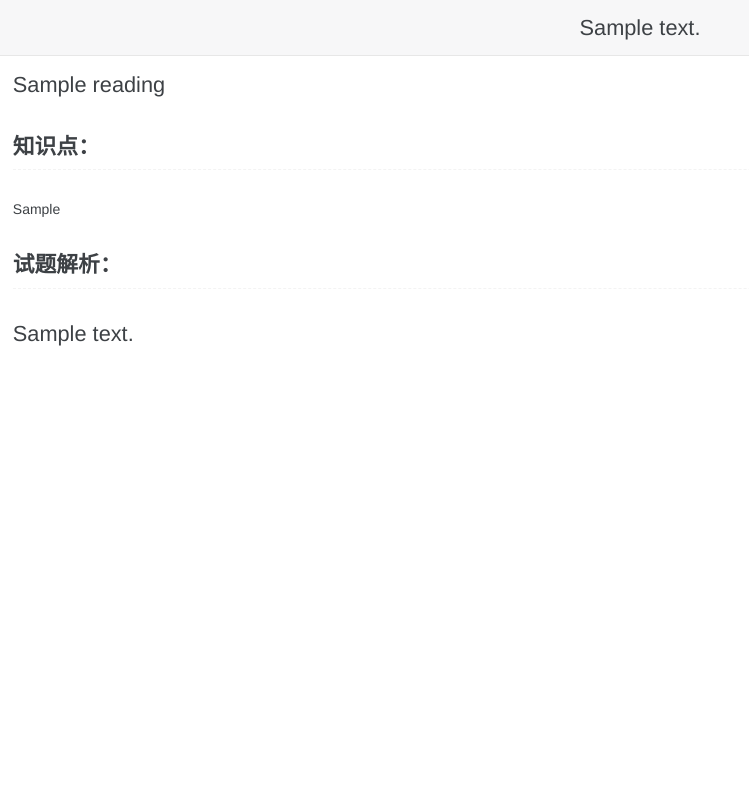
After one commit to jiangtf/elearning, a Django app: page /course/kewaiyuedu/ in a window 1280 px wide. The commit adds this page. Shown: the whole page, without its empty margins (0-749 px from the left). Run offline with Django 4.2, Linux system fonts and the light colour scheme; tables that the repository leaves empty hold one stand-in row (values such as "Sample post"); some web fonts are replaced.

Commit message:
课外阅读完成

```diff
--- a/courses/models.py
+++ b/courses/models.py
@@ -89,43 +89,6 @@ class choice_question(models.Model):
         return self.questions_org.__str__() + '(' + self.desc + ')'
 
 
-class reading_comprehension(models.Model):
-    '阅读理解题库'
-    questions_org = models.ForeignKey(grade_course, verbose_name=u"题目分类", on_delete=models.CASCADE)
-    desc = models.CharField(verbose_name=u"题目描述", max_length=50, )
-    name = UEditorField('题目', height=300, width=1000,
-                        default=u'', blank=True, imagePath="uploads/images/",
-                        toolbars='besttome', filePath='uploads/files/')
-    question_1 = models.CharField(max_length=300, verbose_name=u"问题1")
-    answer_1 = models.CharField(max_length=300, verbose_name=u"答案1")
-    question_2 = models.CharField(max_length=300, verbose_name=u"问题2", null=True, blank=True)
-    answer_2 = models.CharField(max_length=300, verbose_name=u"答案2", null=True, blank=True)
-    question_3 = models.CharField(max_length=300, verbose_name=u"问题3", null=True, blank=True)
-    answer_3 = models.CharField(max_length=300, verbose_name=u"答案3", null=True, blank=True)
-    question_4 = models.CharField(max_length=300, verbose_name=u"问题4", null=True, blank=True)
-    answer_4 = models.CharField(max_length=300, verbose_name=u"答案4", null=True, blank=True)
-    question_5 = models.CharField(max_length=300, verbose_name=u"问题5", null=True, blank=True)
-    answer_5 = models.CharField(max_length=300, verbose_name=u"答案5", null=True, blank=True)
-    keypoint = models.CharField(max_length=300, verbose_name=u"知识点", null=True, blank=True)
-    point = models.IntegerField(default=0, verbose_name=u'题目分值', null=True, blank=True)
-    complexity = models.CharField(max_length=300, verbose_name=u"难度", null=True, blank=True)
-    show_time = models.CharField(verbose_name=u"题目出现时间填写(月-日的形式：如12-18)", max_length=10, )
-    add_time = models.DateTimeField(null=True, blank=True, verbose_name=u"添加时间", auto_now_add=True)
-    # detail = models.CharField(verbose_name=u"试题解析", max_length=50)
-    detail = UEditorField('试题解析', height=100, width=1000,
-                          default=u'', blank=True, imagePath="uploads/images/",
-                          toolbars='besttome', filePath='uploads/files/')
-    order = models.IntegerField('排序号', default=0)
-
-    class Meta:
-        verbose_name = u"阅读理解题库"
-        verbose_name_plural = verbose_name
-        ordering = ['order']
-
-    def __str__(self):
-        return self.questions_org.__str__() + '(' + self.desc + ')'
-
-
 class completion_question(models.Model):
     '填空题库'
     questions_org = models.ForeignKey(grade_course, verbose_name=u"题目分类", on_delete=models.CASCADE)
@@ -170,7 +133,7 @@ class outside_reading(models.Model):
     keypoint = models.CharField(max_length=300, verbose_name=u"知识点", null=True, blank=True)
     point = models.IntegerField(default=0, verbose_name=u'题目分值', blank=True)
     complexity = models.CharField(max_length=300, verbose_name=u"难度", null=True, blank=True)
-    show_time = models.CharField(verbose_name=u"题目出现时间填写(12-18)", max_length=10, )
+    show_time = models.DateField(verbose_name=u"题目出现时间(12-18)")
     add_time = models.DateTimeField(null=True, blank=True, verbose_name=u"添加时间", auto_now_add=True)
     # detail = models.CharField(verbose_name=u"试题解析", max_length=500)
     detail = UEditorField('试题解析', height=100, width=1000,
@@ -185,3 +148,40 @@ class outside_reading(models.Model):
 
     def __str__(self):
         return self.questions_org.__str__() + '(' + self.desc + ')'
+
+
+class reading_comprehension(models.Model):
+    '阅读理解题库'
+    questions_org = models.ForeignKey(grade_course, verbose_name=u"题目分类", on_delete=models.CASCADE)
+    desc = models.CharField(verbose_name=u"题目描述", max_length=50, )
+    name = UEditorField('题目', height=300, width=1000,
+                        default=u'', blank=True, imagePath="uploads/images/",
+                        toolbars='besttome', filePath='uploads/files/')
+    question_1 = models.CharField(max_length=300, verbose_name=u"问题1")
+    answer_1 = models.CharField(max_length=300, verbose_name=u"答案1")
+    question_2 = models.CharField(max_length=300, verbose_name=u"问题2", null=True, blank=True)
+    answer_2 = models.CharField(max_length=300, verbose_name=u"答案2", null=True, blank=True)
+    question_3 = models.CharField(max_length=300, verbose_name=u"问题3", null=True, blank=True)
+    answer_3 = models.CharField(max_length=300, verbose_name=u"答案3", null=True, blank=True)
+    question_4 = models.CharField(max_length=300, verbose_name=u"问题4", null=True, blank=True)
+    answer_4 = models.CharField(max_length=300, verbose_name=u"答案4", null=True, blank=True)
+    question_5 = models.CharField(max_length=300, verbose_name=u"问题5", null=True, blank=True)
+    answer_5 = models.CharField(max_length=300, verbose_name=u"答案5", null=True, blank=True)
+    keypoint = models.CharField(max_length=300, verbose_name=u"知识点", null=True, blank=True)
+    point = models.IntegerField(default=0, verbose_name=u'题目分值', null=True, blank=True)
+    complexity = models.CharField(max_length=300, verbose_name=u"难度", null=True, blank=True)
+    show_time = models.CharField(verbose_name=u"题目出现时间填写(月-日的形式：如12-18)", max_length=10, )
+    add_time = models.DateTimeField(null=True, blank=True, verbose_name=u"添加时间", auto_now_add=True)
+    # detail = models.CharField(verbose_name=u"试题解析", max_length=50)
+    detail = UEditorField('试题解析', height=100, width=1000,
+                          default=u'', blank=True, imagePath="uploads/images/",
+                          toolbars='besttome', filePath='uploads/files/')
+    order = models.IntegerField('排序号', default=0)
+
+    class Meta:
+        verbose_name = u"阅读理解题库"
+        verbose_name_plural = verbose_name
+        ordering = ['order']
+
+    def __str__(self):
+        return self.questions_org.__str__() + '(' + self.desc + ')'
--- /dev/null
+++ b/courses/urls.py
@@ -0,0 +1,12 @@
+# -*- coding:utf-8 -*-
+# !/usr/bin/env python3
+'''课程表路由'''
+__author__ = 'zween'
+__mtime__ = '2019-01-16'
+from django.urls import path
+from .views import index, kewaiyuedu
+
+urlpatterns = [
+    path('', index),
+    path('kewaiyuedu/', kewaiyuedu, name='kewaiyuedu')
+]
--- a/courses/views.py
+++ b/courses/views.py
@@ -1,3 +1,14 @@
 from django.shortcuts import render
+from django.http import HttpResponse
+from .models import outside_reading
 
-# Create your views here.
+
+def index(request):
+    return HttpResponse('hello')
+
+
+def kewaiyuedu(request):
+    '课外阅读'
+    title = '课外阅读'
+    info = outside_reading.objects.last()
+    return render(request, 'courses/kewaiyuedu.html', locals())
--- a/elearning/urls.py
+++ b/elearning/urls.py
@@ -21,4 +21,5 @@ urlpatterns = [
     path('admin/', admin.site.urls),
     re_path(r'^ueditor/', include('DjangoUeditor.urls')),
     path('', index),
+    path('course/', include('courses.urls')),
 ]
--- a/home/views.py
+++ b/home/views.py
@@ -1,7 +1,12 @@
 from django.shortcuts import render
+from courses.models import choice_question, completion_question, outside_reading, reading_comprehension
 
 
 def index(request):
     '首页'
     title = '首页'
+    xuanze = choice_question.objects.count()  # 选择题
+    tiankong = completion_question.objects.count()  # 填空题
+    kewaiyd = outside_reading.objects.count()  # 课外阅读
+    yuedulijie = reading_comprehension.objects.count()  # 阅读理解
     return render(request, 'home/index.html', locals())
--- a/static/css/site.css
+++ b/static/css/site.css
@@ -29,3 +29,13 @@
     padding: 3px 15px;
     margin-bottom: 15px;
 }
+
+/* 课外阅读 */
+.kewaiyd h4 {
+    border-bottom: 1px dashed #f3f3f3;
+    padding-bottom: 6px;
+}
+
+.kewaiyd p {
+    font-size: 14px;
+}
--- /dev/null
+++ b/templates/courses/kewaiyuedu.html
@@ -0,0 +1,21 @@
+{% extends 'layout.html' %}
+{% block title %}{{ title }}{% endblock %}
+{% block pages %}
+    <div class="page" style="background-color: #fff">
+        <header class="bar bar-nav">
+            <a class="icon icon-left pull-left back"></a>
+            <h1 class="title">{{ info.desc }}</h1>
+        </header>
+        <div class="content">
+            <div class="content-padded">
+                {{ info.name|safe }}
+                <div class="kewaiyd">
+                    <h4>知识点：</h4>
+                    <p>{{ info.keypoint }}</p>
+                    <h4>试题解析：</h4>
+                    {{ info.detail|safe }}
+                </div>
+            </div>
+        </div>
+    </div>
+{% endblock %}
```
Also changed, not shown: courses/admin.py (+7 -4 lines), templates/home/index.html (+6 -6 lines), courses/migrations/0001_initial.py (added), courses/migrations/0002_auto_20190116_1648.py (added).
